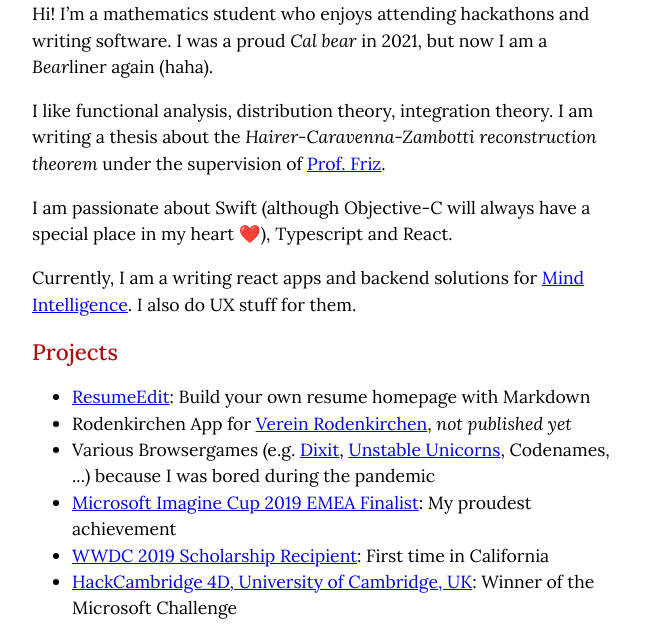
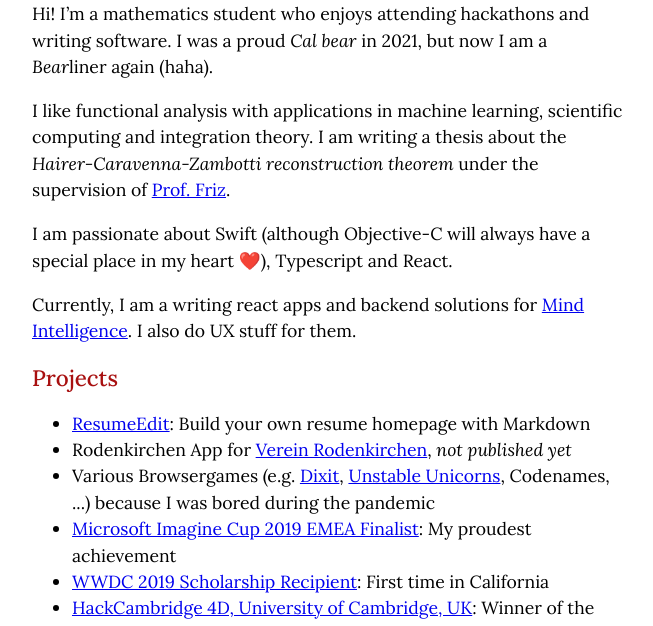
Before and after one commit to geniegeist/geniegeist.github.io, a plain HTML site: page index.html in a window 1280 px wide. Shown: the part 139-765 px from the top of the page, without its empty margins (312-965 px from the left). Drawn offline with Linux system fonts and the light colour scheme.

Commit message:
Update index.html

```diff
--- a/index.html
+++ b/index.html
@@ -12,7 +12,7 @@
 <div class="wrapper">
 <h1 id="viet-duc-nguyen">Viet Duc Nguyen</h1>
 <p>Hi! I’m a mathematics student who enjoys attending hackathons and writing software. I was a proud <em>Cal bear</em> in 2021, but now I am a <em>Bear</em>liner again (haha).</p>
-<p>I like functional analysis, distribution theory, integration theory. I am writing a thesis about the <em>Hairer-Caravenna-Zambotti reconstruction theorem</em> under the supervision of <a href="https://en.wikipedia.org/wiki/Peter_Friz">Prof. Friz</a>.</p>
+<p>I like functional analysis with applications in machine learning, scientific computing and integration theory. I am writing a thesis about the <em>Hairer-Caravenna-Zambotti reconstruction theorem</em> under the supervision of <a href="https://en.wikipedia.org/wiki/Peter_Friz">Prof. Friz</a>.</p>
 <p>I am passionate about Swift (although Objective-C will always have a special place in my heart ❤️), Typescript and React.</p>
 <p>Currently, I am a writing react apps and backend solutions for <a href="https://www.mindintelligence.io">Mind Intelligence</a>. I also do UX stuff for them.</p>
 <h2 id="projects">Projects</h2>
```
